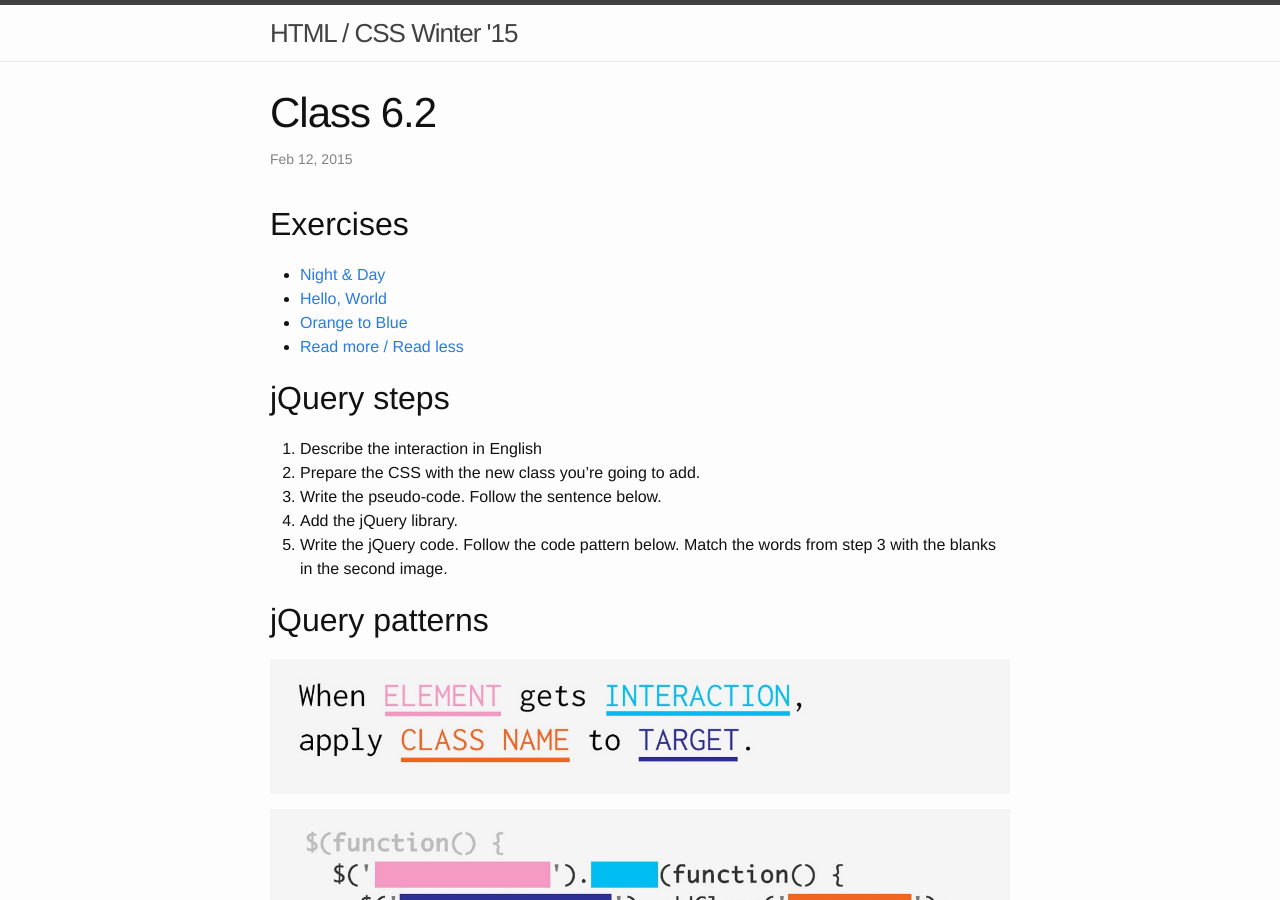
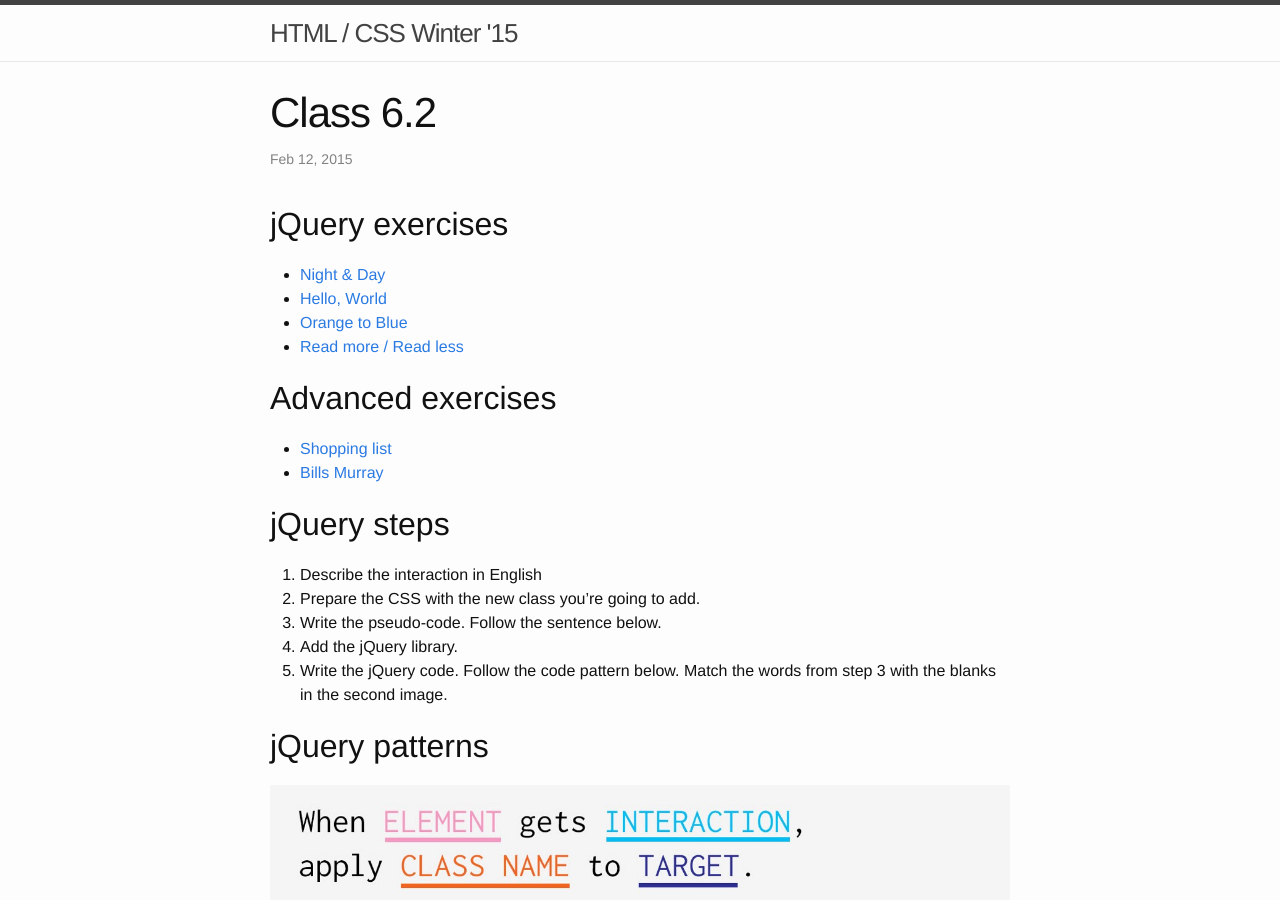
Before and after one commit to tsl-html-css/tsl-html-css.github.io, a Jekyll site: the page built from _posts/2015-02-12-6.2.md, in a window 1280 px wide and 900 px high. Built offline with Jekyll 4.4.1, drawn with Linux system fonts in a browser that asks for light colours.

Commit message:
Advanced exercises.

```diff
--- a/_posts/2015-02-12-6.2.md
+++ b/_posts/2015-02-12-6.2.md
@@ -5,12 +5,17 @@ date:   2015-02-12 00:00:00
 categories: class
 ---
 
-## Exercises
+## jQuery exercises
 
 * [Night & Day](http://jsbin.com/zayori/2/edit?html,css,js,output)
 * [Hello, World](http://jsbin.com/gowaga/1/edit?html,css,js,output)
 * [Orange to Blue](http://jsbin.com/xitefa/1/edit?html,css,js,output)
 * [Read more / Read less](http://jsbin.com/qojucu/1/edit?html,css,js,output)
+
+## Advanced exercises
+
+* [Shopping list](http://jsbin.com/diqaye/1/edit?html,css,js,output)
+* [Bills Murray](http://jsbin.com/didira/1/edit?html,css,js,output)
 
 ## jQuery steps
 
```
